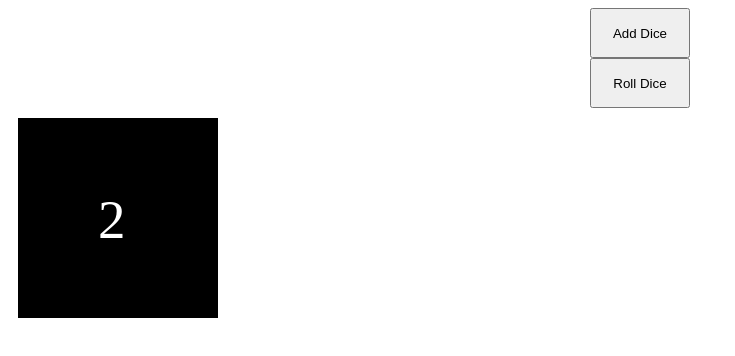
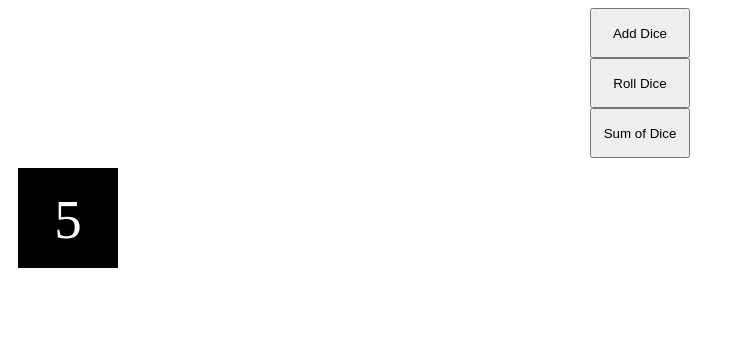
Before and after one commit to crbrasfield/DepotULab8, a plain HTML site: page index.html in a window 1280 px wide. Both pictures are taken after a click on the button "Add Dice". Shown: the whole page, without its empty margins (0-735 px from the left). Drawn offline with nearby package versions, Linux system fonts and the light colour scheme.

Commit message:
project complete

```diff
--- a/index.html
+++ b/index.html
@@ -9,6 +9,6 @@
 
         <button id="dice-button">Add Dice</button>
         <button id="roll-button">Roll Dice</button>
-
+        <button id="sum-button">Sum of Dice</button>
     </body>
 </html>
--- a/scripts.js
+++ b/scripts.js
@@ -1,50 +1,56 @@
 $(document).ready(function () {
     $('#dice-button').click(function () {
         addDice();
-        console.log(loadedDie);
     });
     $('#roll-button').click(function () {
         rollDice();
+    });
+     $('#sum-button').click(function () {
+        sumDice();
     });
 });
 
 
 var loadedDie = [];
 
-var Die = function (value, elementID) {
-    this.value = value;
-    this.elementID = elementID;
+var Die = function () {
+    this.value = null;
+    this.div = null;
 
     this.newDie = function () {
-        var box = document.createElement('div');
-        var pElement = document.createElement('p');
-        document.body.appendChild(box);
-        box.appendChild(pElement);
-        pElement.id = this.elementID;
-        pElement.innerText = this.value;
+        this.div = document.createElement('div');
+        this.div.className = 'die';
+        this.roll();
+        document.body.appendChild(this.div);
     };
 
-
-    this.rollAll = function () {
-        this.value = getRandomNum();
+    this.roll = function () {
+        var num = Math.floor(Math.random() * 6) + 1;
+        this.value = num;
+        this.div.innerHTML = num;
     };
 
 };
 
 function addDice() {
-    var dice = new Die(getRandomNum(), loadedDie.length);
+    var dice = new Die();
     dice.newDie();
     loadedDie.push(dice);
 };
 
-function getRandomNum() {
-    var number = Math.floor((Math.random() * 6) + 1);
-    return number;
-};
 
 function rollDice() {
     for (var i = 0; i < loadedDie.length; i++) {
-        loadedDie[i].rollAll();
-        console.log('rolling all');
+        loadedDie[i].roll();
     }
 }
+
+function sumDice() {
+    var total = 0;
+    for (var i = 0; i < loadedDie.length; i++) {
+     total += loadedDie[i].value;
+    }
+
+    alert('The sum of the dice is ' + total);
+
+}
--- a/styles.css
+++ b/styles.css
@@ -13,18 +13,22 @@
     text-align: center;
 }
 
+#sum-button {
+    display: block;
+    margin: auto;
+    width: 100px;
+    height: 50px;
+    text-align: center;
+}
+
 div {
     background-color: black;
-    height: 200px;
-    width: 200px;
+    height: 80px;
+    width: 100px;
     display:inline-block;
     margin: 10px;
-}
-
-p {
-    display: inline-block;
-    padding-left: 80px;
-    padding-top: 15px;
     color:white;
     font-size: 55px;
+    text-align: center;
+    padding-top: 20px;
 }
```
